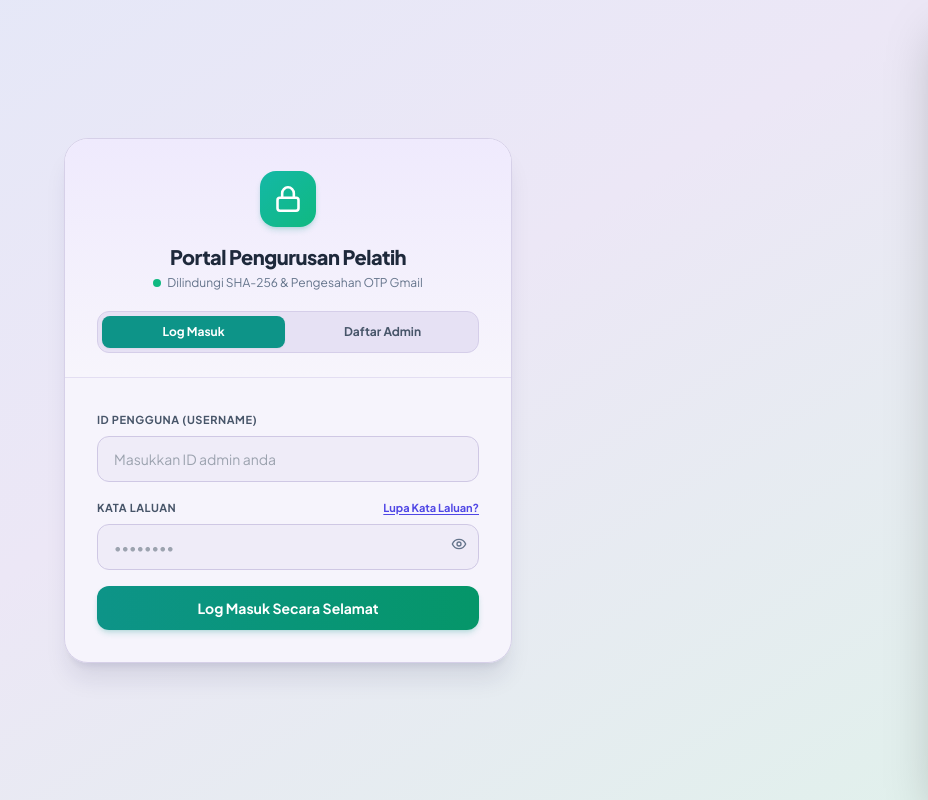
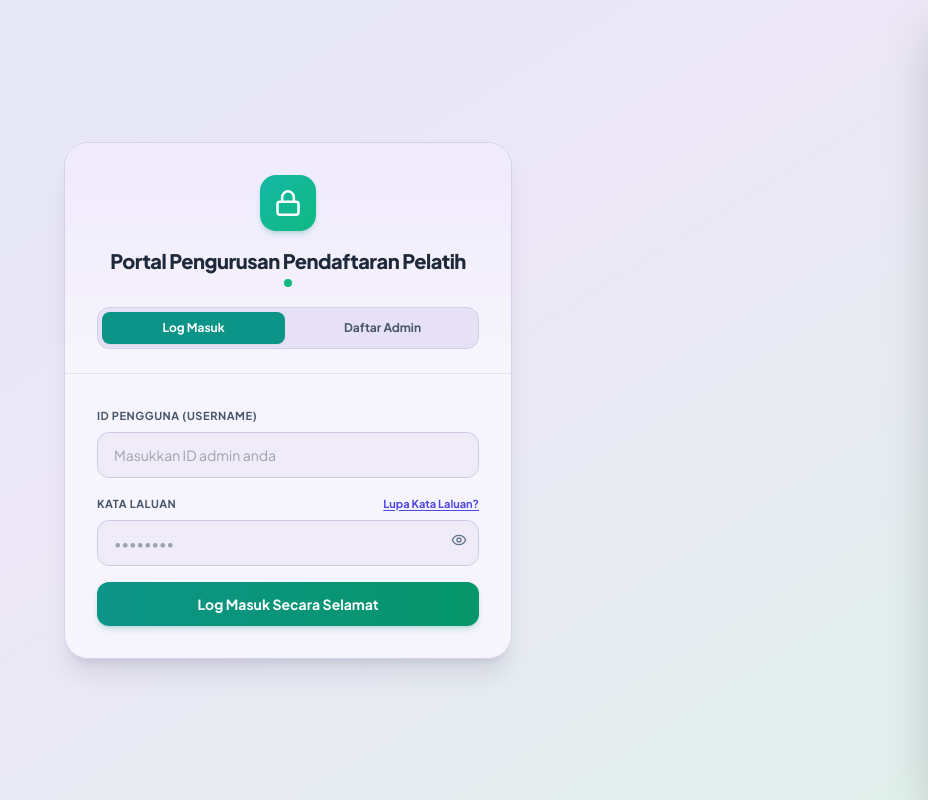
Before and after one commit to rahimahsufian14/student-dashboard, a plain HTML site: page index.html in a window 1280 px wide. Shown: the whole page, without its empty margins (352-1280 px from the left). Drawn offline with nearby package versions, Linux system fonts and the light colour scheme.

Commit message:
Update index.html

```diff
--- a/index.html
+++ b/index.html
@@ -3,7 +3,7 @@
 <head>
   <meta charset="UTF-8" />
   <meta name="viewport" content="width=device-width, initial-scale=1.0" />
-  <title>Portal Pengurusan Pelatih & Rekod Yuran</title>
+  <title>Portal Pengurusan Pendaftaran Pelatih & Rekod Yuran</title>
   <script src="https://cdn.tailwindcss.com"></script>
   <script src="https://cdn.jsdelivr.net/npm/chart.js"></script>
   <link rel="preconnect" href="https://fonts.googleapis.com">
@@ -33,10 +33,10 @@
             <path d="M7 11V7a5 5 0 0 1 10 0v4"/>
           </svg>
         </div>
-        <h1 class="text-xl font-extrabold text-slate-800 tracking-tight">Portal Pengurusan Pelatih</h1>
+        <h1 class="text-xl font-extrabold text-slate-800 tracking-tight">Portal Pengurusan Pendaftaran Pelatih</h1>
         <p class="text-xs text-slate-500 mt-1 flex items-center justify-center gap-1.5">
           <span class="w-2 h-2 rounded-full bg-emerald-500"></span>
-          <span>Dilindungi SHA-256 & Pengesahan OTP Gmail</span>
+
         </p>
 
         <div id="authTabSwitcher" class="grid grid-cols-2 gap-1.5 bg-[#e6e1f4] p-1 rounded-xl border border-[#d5cee9] mt-5 text-xs font-bold">
```
